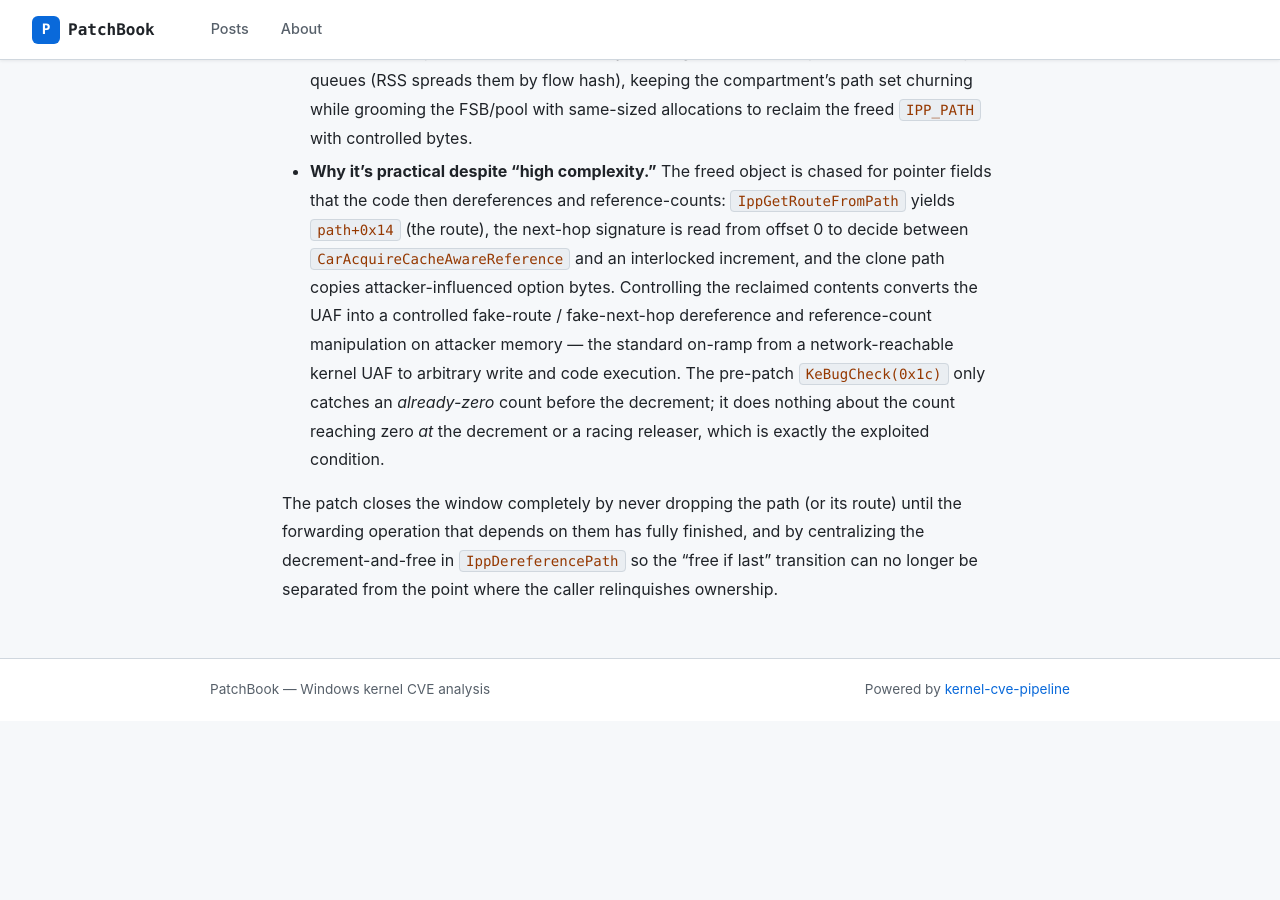
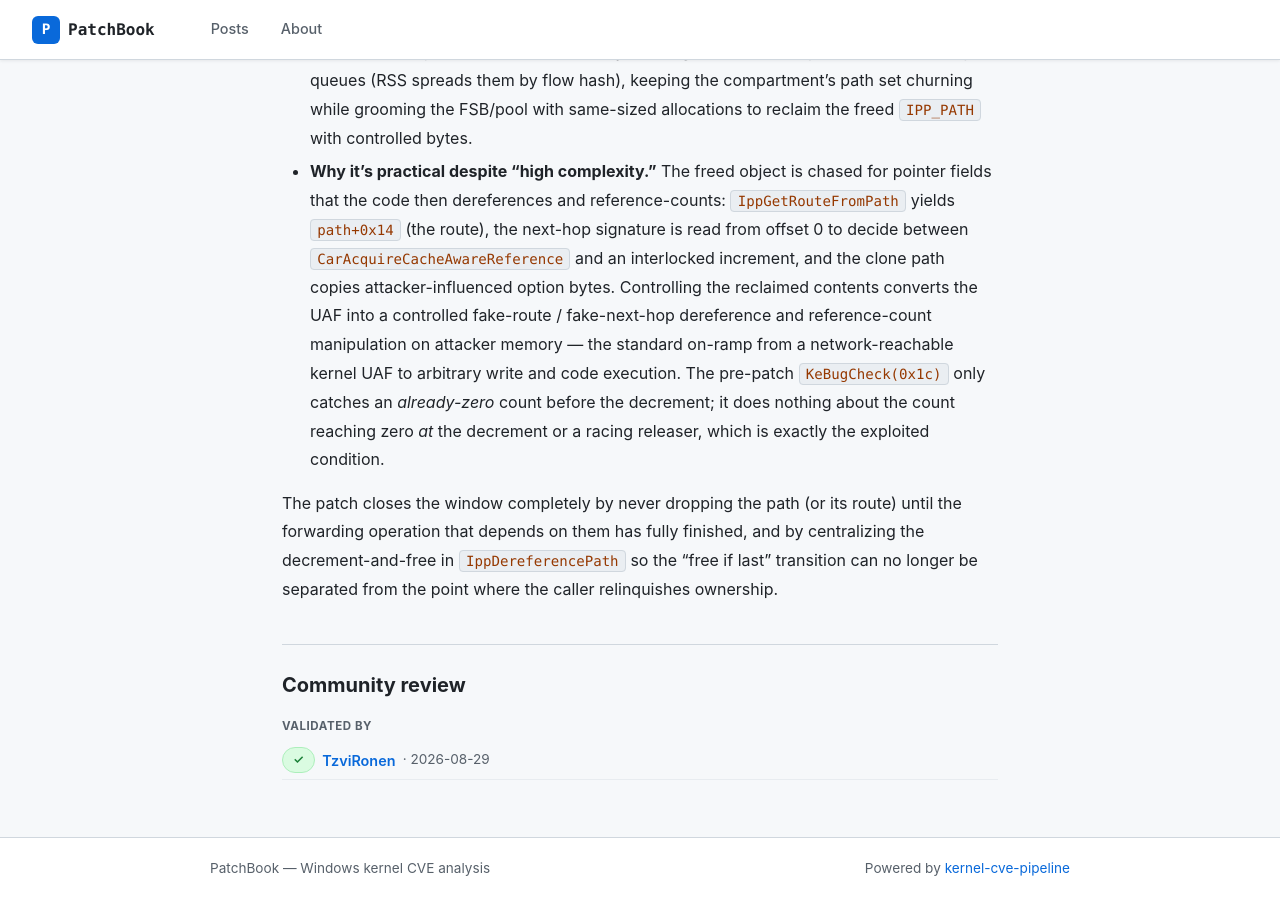
Before and after one commit to TzviRonen/PatchBook, a Jekyll site: the page built from _posts/2026-08-29-cve-2026-33827-tcpip-remote-code-execution.md, in a window 1280 px wide and 900 px high, scrolled down 7060 px. Built offline with Jekyll 4.4.1, drawn with Linux system fonts in a browser that asks for light colours; before the commit the page ends 7781 px from its top, so only the background shows below that.

```diff
--- a/_posts/2026-08-29-cve-2026-33827-tcpip-remote-code-execution.md
+++ b/_posts/2026-08-29-cve-2026-33827-tcpip-remote-code-execution.md
@@ -4,6 +4,10 @@ title: "CVE-2026-33827: Use-After-Free in the Windows IPv4 Source-Routing Path (
 date: 2026-08-29
 cve_id: CVE-2026-33827
 excerpt: "A race condition in tcpip.sys's IPv4 source-route forwarding path let an unauthenticated remote attacker trigger a use-after-free on an IPP_PATH object by dropping its last reference before the forwarding code finished using it, yielding remote kernel code execution."
+validations:
+  - verdict: valid
+    date: 2026-08-29
+    name: "TzviRonen"
 ---
 # CVE-2026-33827: Use-After-Free in the Windows IPv4 Source-Routing Path (Ipv4pReceiveRoutingHeader)
 
```
